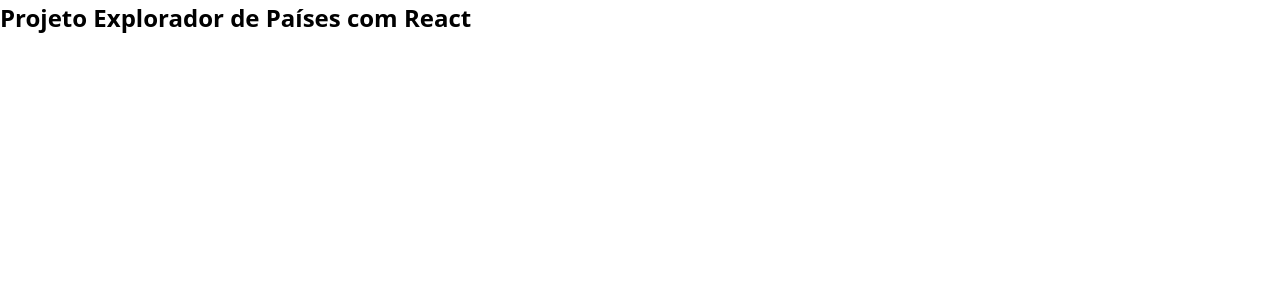
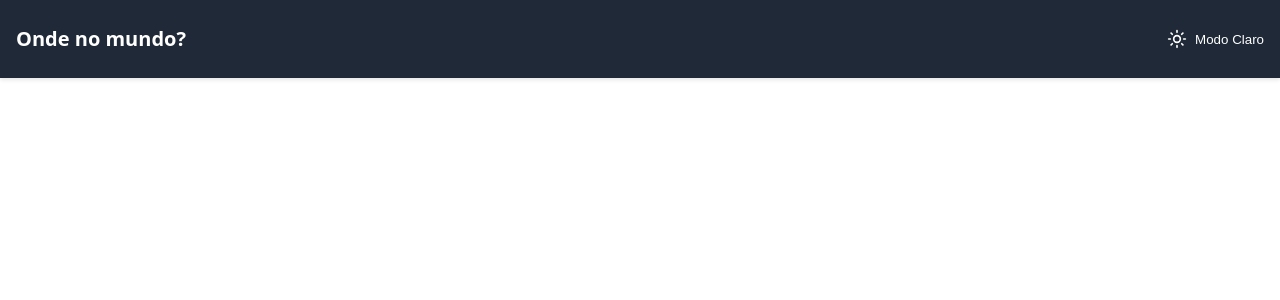
Before and after one commit to henriquebldias/API_Explorador_Paises, a React (Vite) app: page / in a window 1280 px wide. Shown: the top 300 px of the page. Built offline with nearby package versions, Linux system fonts and the light colour scheme.

Commit message:
Criação do componente Header

```diff
--- a/src/App.tsx
+++ b/src/App.tsx
@@ -1,9 +1,17 @@
 import { BrowserRouter as Router } from 'react-router-dom';
+import Header from './components/Header';
+import { useState } from 'react';
 
 function App() {
+  const [isDarkMode, setIsDarkMode] = useState(true)
+
+  const toogleDarkMode = () => {
+      setIsDarkMode(!isDarkMode)
+  }
+
   return (
     <Router>
-     <h2>Projeto Explorador de Países com React</h2>
+     <Header isDarkMode={isDarkMode} toogleDarkMode={toogleDarkMode}/>
     </Router>
   );
 }
--- /dev/null
+++ b/src/components/Header/Header.module.css
@@ -0,0 +1,40 @@
+.header {
+    box-shadow: 0 2px 4px rgba(0, 0, 0, 0.1);
+}
+
+.headerDark {
+    background-color: #1F2937;
+    color: #fff;
+}
+
+.headerLight {
+    background-color: #fff;
+    color: #1F2937;
+}
+
+.container {
+    max-width: 1280px;
+    margin: 0 auto;
+    display: flex;
+    justify-content: space-between;
+    align-items: center;
+    padding: 24px 16px;
+}
+
+.title {
+    font-size: 20px;
+    font-weight: 700;
+    text-decoration: none;
+    color: inherit;
+    cursor: pointer;
+}
+
+.themeButton {
+    background: none;
+    border: none;
+    display: flex;
+    align-items: center;
+    gap: 8px;
+    color: inherit;
+    cursor: pointer;
+}
--- /dev/null
+++ b/src/components/Header/index.tsx
@@ -0,0 +1,25 @@
+import React from "react";
+import { Link } from "react-router-dom";
+import styles from "./Header.module.css";
+import {Moon, Sun} from "lucide-react";
+
+interface HeaderProps {
+    isDarkMode: boolean
+    toogleDarkMode: () => void
+}
+
+const Header: React.FC<HeaderProps> = ({isDarkMode, toogleDarkMode}) => {
+    return (
+        <header className={`${styles.header} ${isDarkMode ? styles.headerDark: styles.headerLight}`}>
+            <div className={styles.container}>
+                <Link className={styles.title} to="/">Onde no mundo?</Link>
+                <button className={styles.themeButton} onClick={toogleDarkMode}>
+                    {isDarkMode ? <Sun size={20}/>:<Moon size={20}/>}
+                    <span>{isDarkMode ? "Modo Claro" : "Modo Escuro"}</span>
+                </button>
+            </div>
+        </header>
+    )
+}
+
+export default Header
```
